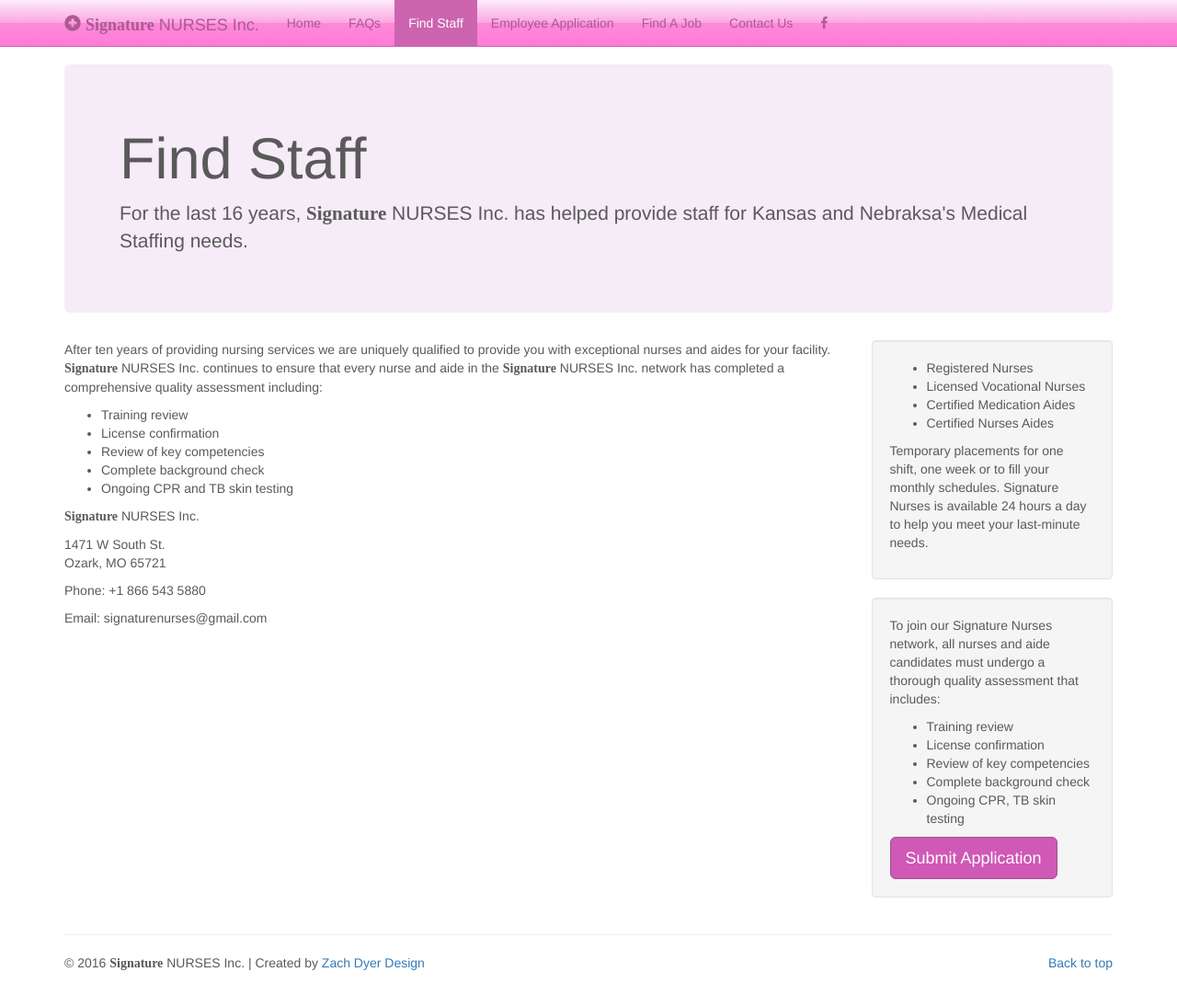
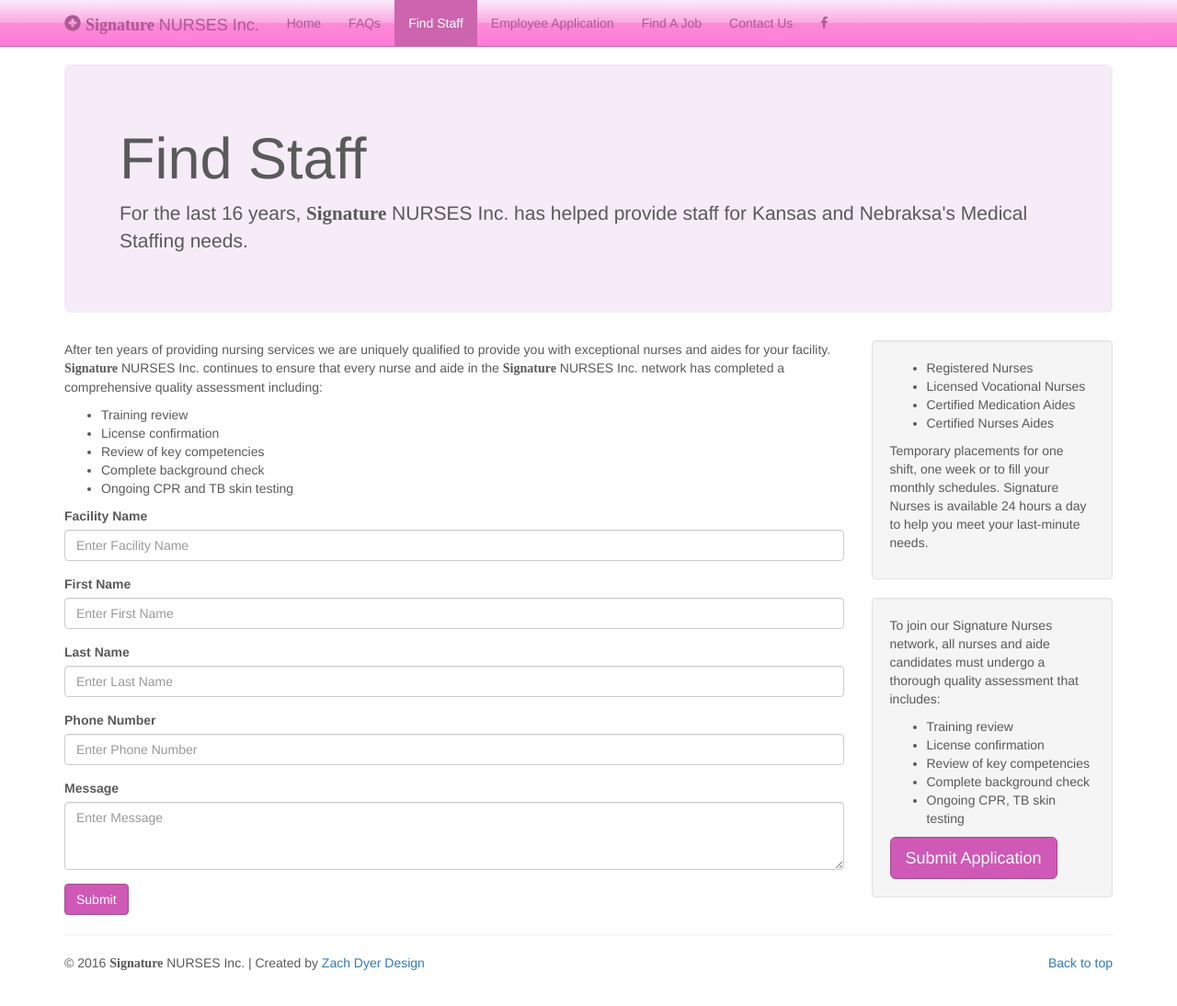
Before and after one commit to zachdyerdesign/signature-nurses, a Jekyll site: the page built from find-staff.md, in a window 1280 px wide and 1098 px high. Shown: the top 1094 px of the window at 92% size. Built offline with Jekyll 4.4.1, drawn with Linux system fonts in a browser that asks for light colours; some web fonts are replaced.

Commit message:
find staff

```diff
--- /dev/null
+++ b/_includes/forms/find-staff.html
@@ -0,0 +1,8 @@
+<form action="https://formspree.io/{{ site.email }}" method="post">
+  {% include form-text.html name="facility-name" title="Facility Name" %}
+  {% include form-text.html name="first-name" title="First Name" %}
+  {% include form-text.html name="last-name" title="Last Name" %}
+  {% include form-text.html name="phone" title="Phone Number" %}
+  {% include form-textarea.html name="message" title="Message" %}
+  <button type="submit" class="btn btn-primary">Submit</button>
+</form>
--- a/find-staff.md
+++ b/find-staff.md
@@ -15,10 +15,4 @@
  - Complete background check
  - Ongoing CPR and TB skin testing
 
-{{ site.title }}
-
-{{ site.address }}
-
-Phone: +1 866 543 5880
-
-Email: signaturenurses@gmail.com
+{% include forms/find-staff.html %}
```
Also changed, not shown: 2 other files.
